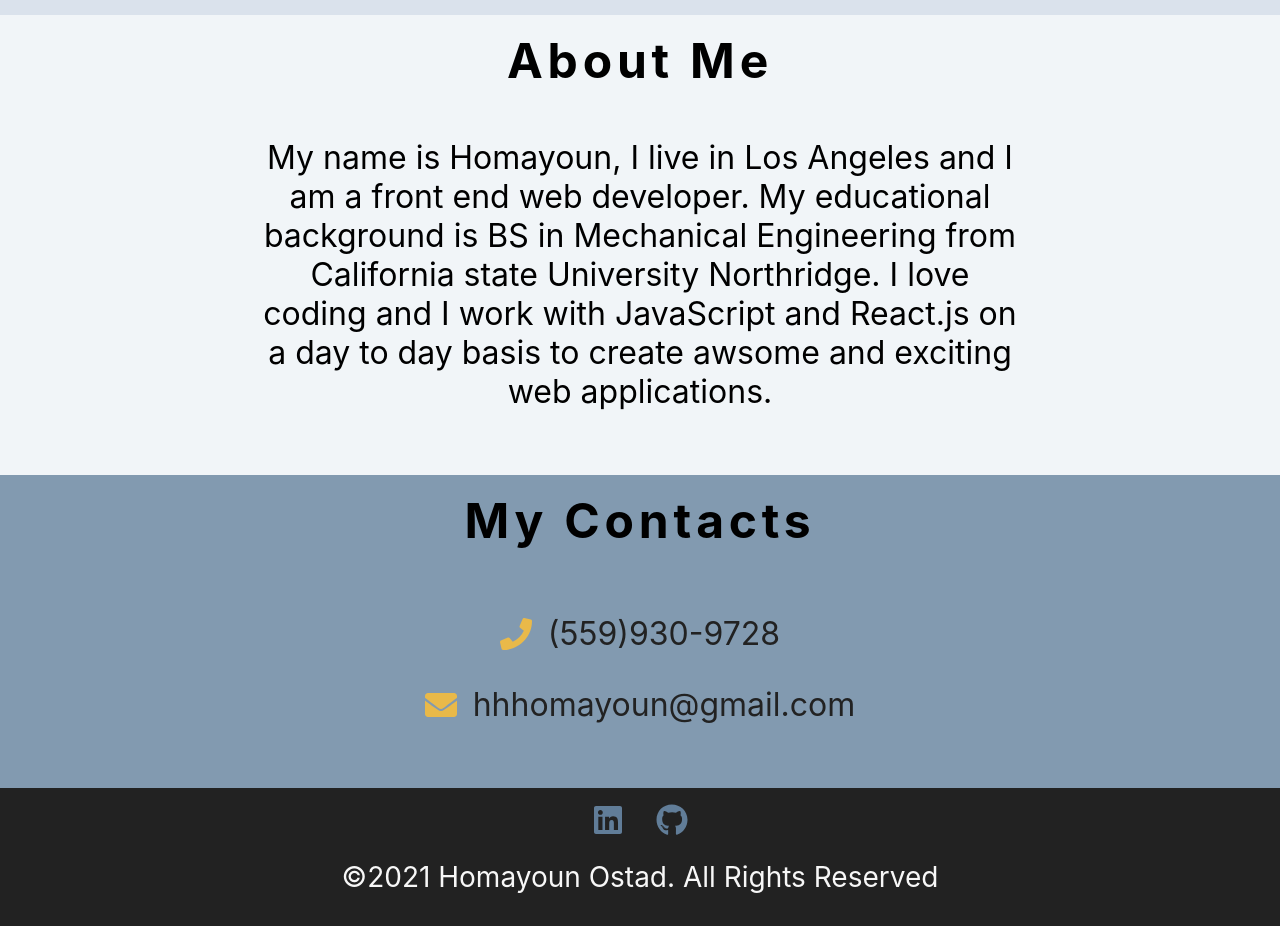
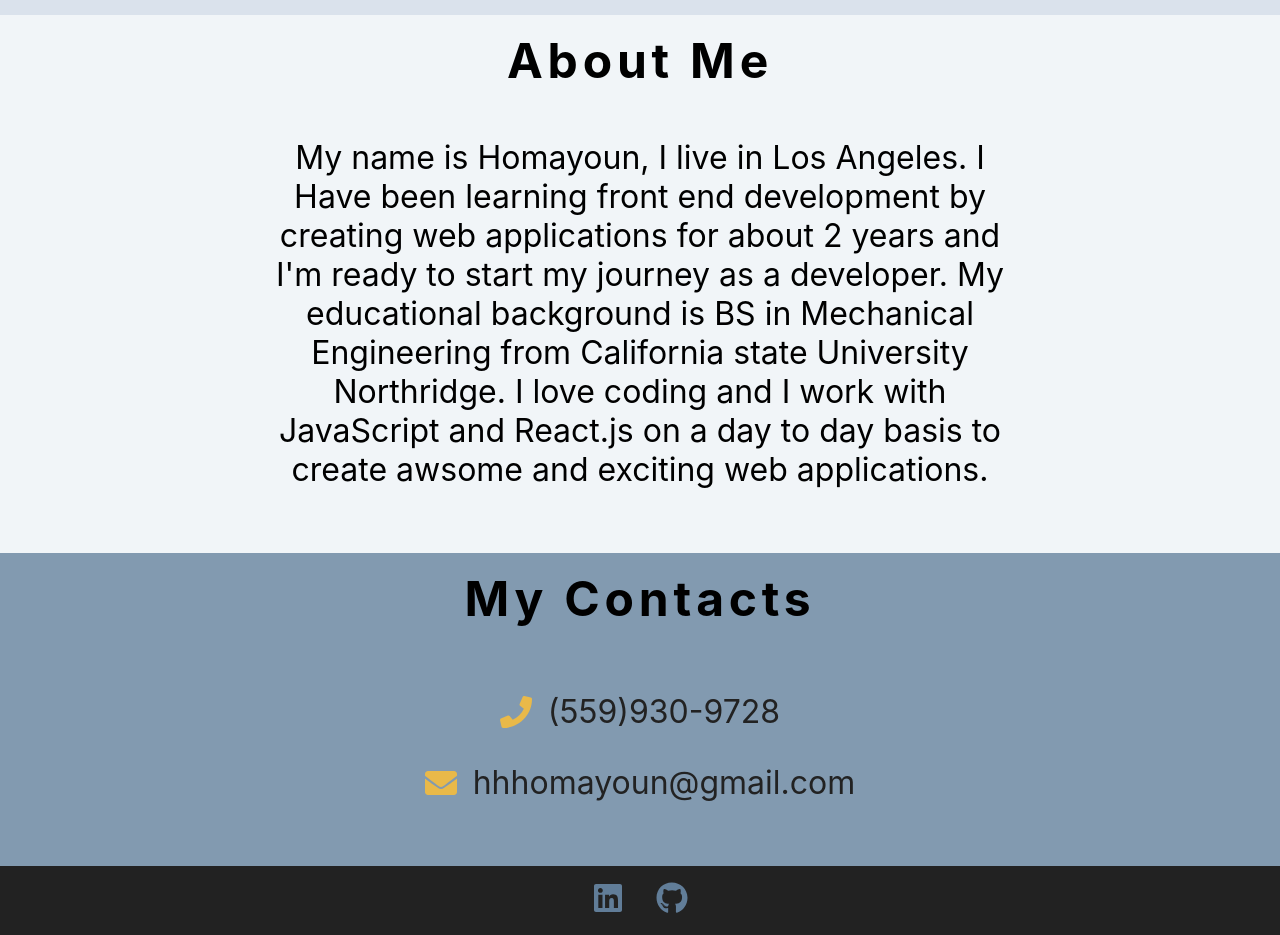
Before and after one commit to hhhomayoun/react-portfolio, a React (Create React App) app: page / in a window 1280 px wide. Shown: the part 2120-3055 px from the top of the page. Built offline with nearby package versions, Linux system fonts and the light colour scheme.

Commit message:
minor update

```diff
--- a/src/About.js
+++ b/src/About.js
@@ -4,11 +4,12 @@ const About = () => {
       <h2>about me</h2>
       <div className='about-info'>
         <p>
-          My name is Homayoun, I live in Los Angeles and I am a front end web
-          developer. My educational background is BS in Mechanical Engineering
-          from California state University Northridge. I love coding and I work
-          with JavaScript and React.js on a day to day basis to create awsome
-          and exciting web applications.
+          My name is Homayoun, I live in Los Angeles. I Have been learning front
+          end development by creating web applications for about 2 years and I'm
+          ready to start my journey as a developer. My educational background is
+          BS in Mechanical Engineering from California state University
+          Northridge. I love coding and I work with JavaScript and React.js on a
+          day to day basis to create awsome and exciting web applications.
         </p>
       </div>
     </div>
```
